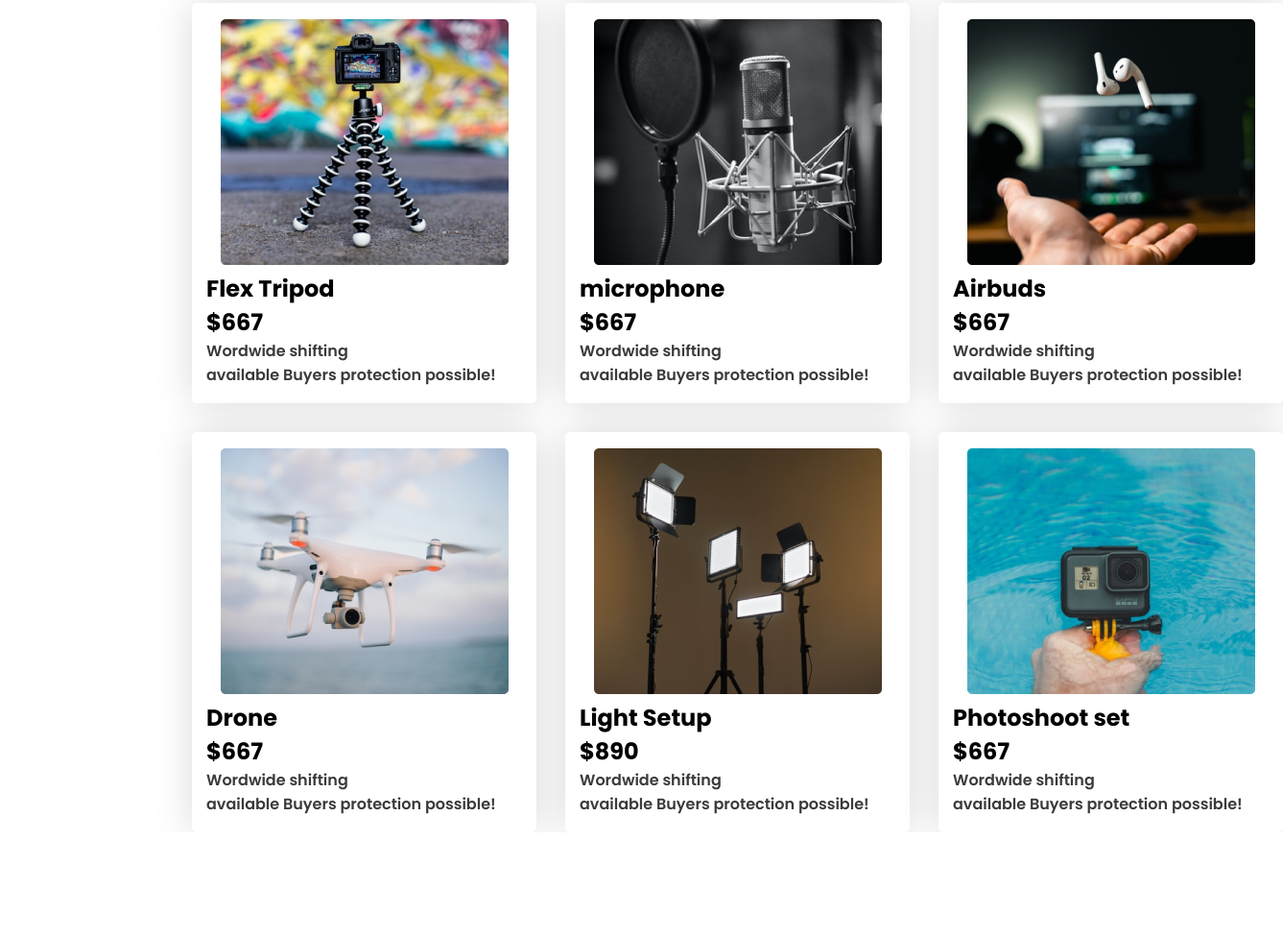
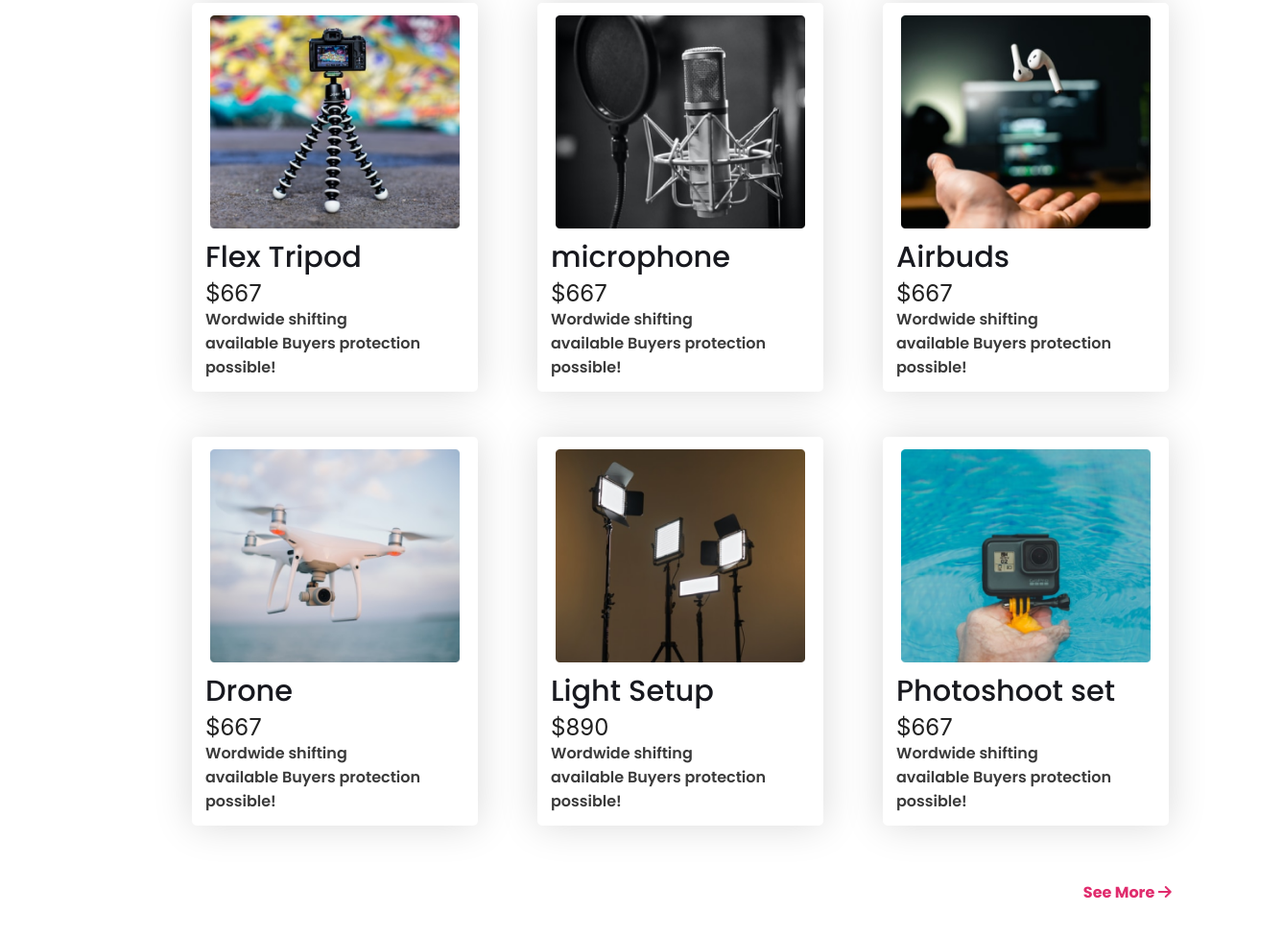
Before and after one commit to Mehebul02/influencer-gear-project, a plain HTML site: page index.html in a window 1280 px wide. Shown: the part 929-1904 px from the top of the page at 96% size, 1337 px wide, since content can reach past the window. Before the commit the page ends 1796 px from the top, so only its background shows below. Drawn offline with Linux system fonts and the light colour scheme.

Commit message:
card section added

```diff
--- a/index.html
+++ b/index.html
@@ -1,5 +1,6 @@
 <!DOCTYPE html>
 <html lang="en">
+
 <head>
   <meta charset="UTF-8" />
   <meta name="viewport" content="width=device-width, initial-scale=1.0" />
@@ -7,11 +8,9 @@
   <!-- External css -->
   <link rel="stylesheet" href="styles/style.css" />
   <!-- icon link -->
-    <script
-      src="https://kit.fontawesome.com/2344fa13fc.js"
-      crossorigin="anonymous"
-    ></script>
+  <script src="https://kit.fontawesome.com/2344fa13fc.js" crossorigin="anonymous"></script>
 </head>
+
 <body>
   <header>
     <nav>
@@ -53,12 +52,13 @@
       <img src="logos/Target.svg" alt="" />
       <img src="logos/Walmart.svg" alt="" />
     </section>
+    <!-- popular-collection -->
     <section>
       <h1 class="popular-title">Popular Collection</h1>
 
       <div class="popular-collection-container">
-
         <div class="collection-item">
+          <div class="collection-card">
             <div>
               <img src="images/tripod.png" alt="" />
             </div>
@@ -69,7 +69,7 @@
               available Buyers protection possible!
             </p>
           </div>
-          <div class="collection-item">
+          <div class="collection-card">
             <div>
               <img src="images/mic.png" alt="" />
             </div>
@@ -80,7 +80,7 @@
               available Buyers protection possible!
             </p>
           </div>
-          <div class="collection-item">
+          <div class="collection-card">
             <div>
               <img src="images/airpod.png" alt="" />
             </div>
@@ -91,7 +91,7 @@
               available Buyers protection possible!
             </p>
           </div>
-          <div class="collection-item">
+          <div class="collection-card">
             <div>
               <img src="images/drone.png" alt="" />
             </div>
@@ -103,7 +103,7 @@
               available Buyers protection possible!
             </p>
           </div>
-          <div class="collection-item">
+          <div class="collection-card">
             <div>
               <img src="images/lights.png" alt="" />
             </div>
@@ -114,7 +114,7 @@
               available Buyers protection possible!
             </p>
           </div>
-          <div class="collection-item">
+          <div class="collection-card">
             <div>
               <img src="images/action.png" alt="" />
             </div>
@@ -124,10 +124,18 @@
               Wordwide shifting <br />
               available Buyers protection possible!
             </p>
+
           </div>
+
         </div>
+        <button class="btn-see-more">See More <i class="fa-solid fa-arrow-right"></i></button>
+
+      </div>
+
     </section>
+
   </main>
   <footer></footer>
 </body>
+
 </html>
--- a/styles/style.css
+++ b/styles/style.css
@@ -121,37 +121,72 @@ main {
 }
 
 /* collection Styles */
-.popular-title{
+.popular-title {
     text-align: center;
     margin-top: 100px;
     margin-bottom: 30px;
     font-size: 1.9rem;
     color: var(--primary-color);
+
 }
+
 .popular-collection-container {
     max-width: 1440px;
-    display: grid;
-    grid-template-columns: repeat(3, 1fr);
+
     padding-left: 200px;
     /* margin-top: 120px; */
-
+    margin-bottom: 250px;
     gap: 30px;
 }
 
 .collection-item {
-    width: 329px;
+    display: grid;
+    grid-template-columns: repeat(3, 1fr);
+
+}
+
+.collection-card {
+    width: 270px;
     border-radius: 5px;
     background: #FFF;
     box-shadow: 0px 0px 40px 0px rgba(0, 0, 0, 0.15);
-    padding: 17px 15px;
-
+    padding: 13px 14px;
+   margin-bottom: 47px;
 
 
 }
+.collection-card img{
+    width: 260px;
+}
+.collection-card:hover{
+    transform: scale(1.1);
+}
+.collection-title{
+    color: var(--secondary-color);
+font-size: 1.9rem;
+font-weight: 500;
+}
+.collection-price{
+    color:  rgba(0, 0, 0, 0.87);
+font-family: Inter;
 
 
-.collection-item div {
+font-weight: 400;
+
+}
+.collection-card div {
     text-align: center;
+}
+
+.btn-see-more {
+    margin-top: 10px;
+    margin-left: 86%;
+    background-color: #FFF;
+    border: none;
+    color: var(--btn-primary);
+    font-size: 1rem;
+    font-weight: 700;
+    cursor: pointer;
 }
 
 
```
Lines whose indentation alone changed are shown as unchanged.
